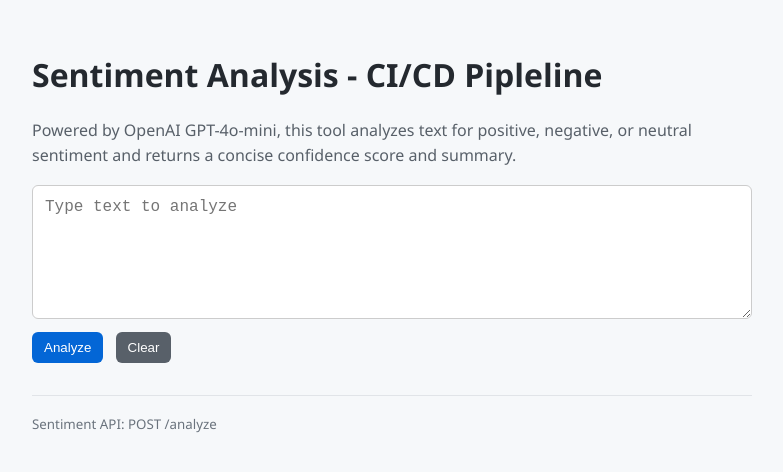
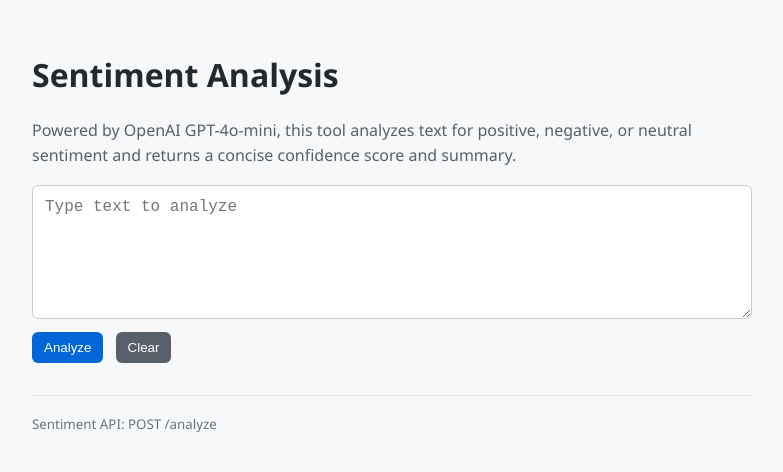
Before and after one commit to p1web/SentimentAnalysis, a website: page public/index.html in a window 1280 px wide. Shown: the whole page, without its empty margins (248-1031 px from the left). Drawn offline with Linux system fonts and the light colour scheme.

Commit message:
changes workflow 2

```diff
--- a/public/index.html
+++ b/public/index.html
@@ -8,7 +8,7 @@
 </head>
 <body>
   <main>
-    <h1>Sentiment Analysis - CI/CD Pipleline</h1>
+    <h1>Sentiment Analysis</h1>
     <p>Powered by OpenAI GPT-4o-mini, this tool analyzes text for positive, negative, or neutral sentiment and returns a concise confidence score and summary.</p>
     <textarea id="text" placeholder="Type text to analyze" rows="6"></textarea>
     <div class="controls">
```
